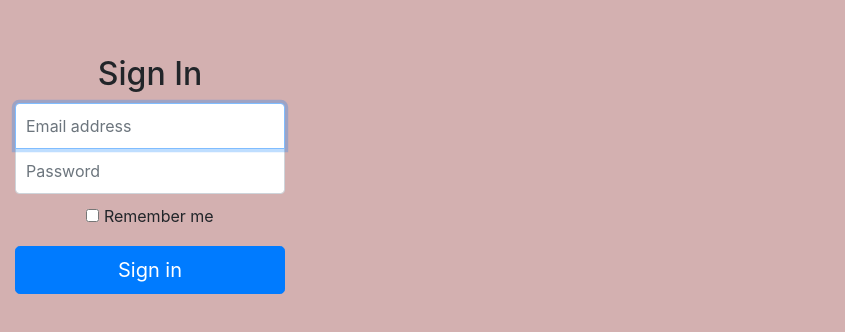
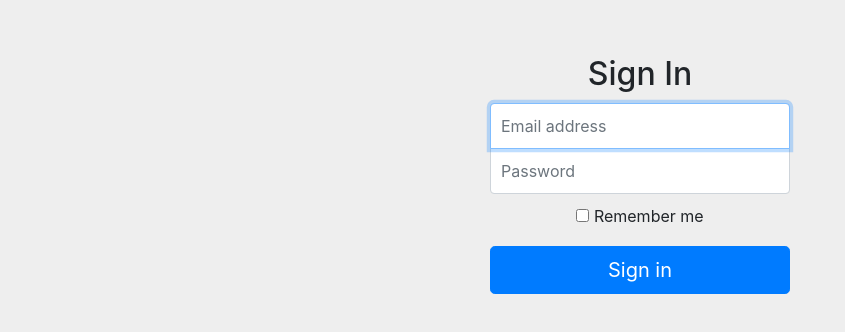
Before and after one commit to vakar4uk/NewProject, an Angular app: page / in a window 1280 px wide. Shown: the top 332 px of the page, without its empty margins (0-845 px from the left). Built offline with nearby package versions, Linux system fonts and the light colour scheme.

Commit message:
Revert "df"
This reverts commit c02fd29dc0ae85c7e4cc5bd90d633d97f7593031.

```diff
--- a/src/app/app.component.html
+++ b/src/app/app.component.html
@@ -1,6 +1,18 @@
-<div class="row">
-        <div>
-          <!--router-outlet will display the selected path-->
-          <router-outlet></router-outlet>
-        </div>
-      </div>
+
+<div class="container">
+
+          <form class="form-signin">
+            <h2 class="form-signin-heading">Sign In</h2>
+            <label for="inputEmail" class="sr-only">Email address</label>
+            <input type="email" id="inputEmail" class="form-control" placeholder="Email address" required autofocus>
+            <label for="inputPassword" class="sr-only">Password</label>
+            <input type="password" id="inputPassword" class="form-control" placeholder="Password" required>
+            <div class="checkbox">
+              <label>
+                <input type="checkbox" value="remember-me"> Remember me
+              </label>
+            </div>
+            <button class="btn btn-lg btn-primary btn-block" type="submit">Sign in</button>
+          </form>
+
+        </div> <!-- /container -->
--- a/src/app/app.component.ts
+++ b/src/app/app.component.ts
@@ -6,4 +6,5 @@ import { Component } from '@angular/core';
   styleUrls: ['./app.component.css']
 })
 export class AppComponent {
+  title = 'app';
 }
--- a/src/app/app.module.ts
+++ b/src/app/app.module.ts
@@ -1,28 +1,16 @@
 import { BrowserModule } from '@angular/platform-browser';
 import { NgModule } from '@angular/core';
-import { FormsModule } from '@angular/forms';
-import { HttpModule } from '@angular/http';
-import { Routes, RouterModule } from '@angular/router';
 import { BsDropdownModule } from 'ngx-bootstrap/dropdown';
 
 import { AppComponent } from './app.component';
-import { LoginComponent } from './login/login.component';
-
-const appRoutes: Routes =[
-  { path: '', component: LoginComponent }
-];
 
 @NgModule({
   declarations: [
-    AppComponent,
-    LoginComponent
+    AppComponent
   ],
   imports: [
     BrowserModule,
-    FormsModule,
-    HttpModule,
-    RouterModule.forRoot(appRoutes),
-    BsDropdownModule.forRoot(appRoutes),
+    BsDropdownModule.forRoot()
   ],
   providers: [],
   bootstrap: [AppComponent]
--- a/src/app/login/login.component.css
+++ /dev/null
@@ -1,40 +0,0 @@
-body {
-    padding-top: 40px;
-    padding-bottom: 40px;
-    background-color: #9F3838;
-  }
-
-  .form-signin {
-    max-width: 330px;
-    padding: 15px;
-    margin: 0 auto;
-  }
-  .form-signin .form-signin-heading,
-  .form-signin .checkbox {
-    margin-bottom: 10px;
-    text-align: center;
-  }
-  .form-signin .checkbox {
-    font-weight: normal;
-  }
-  .form-signin .form-control {
-    position: relative;
-    height: auto;
-    -webkit-box-sizing: border-box;
-            box-sizing: border-box;
-    padding: 10px;
-    font-size: 16px;
-  }
-  .form-signin .form-control:focus {
-    z-index: 2;
-  }
-  .form-signin input[type="email"] {
-    margin-bottom: -1px;
-    border-bottom-right-radius: 0;
-    border-bottom-left-radius: 0;
-  }
-  .form-signin input[type="password"] {
-    margin-bottom: 10px;
-    border-top-left-radius: 0;
-    border-top-right-radius: 0;
-  }
--- a/src/app/login/login.component.html
+++ /dev/null
@@ -1,17 +0,0 @@
-<div class="container">
-
-          <form class="form-signin">
-            <h2 class="form-signin-heading">Sign In</h2>
-            <label for="inputEmail" class="sr-only">Email address</label>
-            <input type="email" id="inputEmail" class="form-control" placeholder="Email address" required autofocus>
-            <label for="inputPassword" class="sr-only">Password</label>
-            <input type="password" id="inputPassword" class="form-control" placeholder="Password" required>
-            <div class="checkbox">
-              <label>
-                <input type="checkbox" value="remember-me"> Remember me
-              </label>
-            </div>
-            <button class="btn btn-lg btn-primary btn-block" type="submit">Sign in</button>
-          </form>
-
-        </div> <!-- /container -->
--- a/src/app/login/login.component.ts
+++ /dev/null
@@ -1,15 +0,0 @@
-import { Component, OnInit } from '@angular/core';
-
-@Component({
-  selector: 'app-login',
-  templateUrl: './login.component.html',
-  styleUrls: ['./login.component.css']
-})
-export class LoginComponent implements OnInit {
-
-  constructor() { }
-
-  ngOnInit() {
-  }
-
-}
--- a/src/styles.css
+++ b/src/styles.css
@@ -2,5 +2,40 @@
 body {
     padding-top: 40px;
     padding-bottom: 40px;
-    background-color: #D3B0B0;
+    background-color: #eee;
   }
+
+  .form-signin {
+    max-width: 330px;
+    padding: 15px;
+    margin: 0 auto;
+  }
+  .form-signin .form-signin-heading,
+  .form-signin .checkbox {
+    margin-bottom: 10px;
+    text-align: center;
+  }
+  .form-signin .checkbox {
+    font-weight: normal;
+  }
+  .form-signin .form-control {
+    position: relative;
+    height: auto;
+    -webkit-box-sizing: border-box;
+            box-sizing: border-box;
+    padding: 10px;
+    font-size: 16px;
+  }
+  .form-signin .form-control:focus {
+    z-index: 2;
+  }
+  .form-signin input[type="email"] {
+    margin-bottom: -1px;
+    border-bottom-right-radius: 0;
+    border-bottom-left-radius: 0;
+  }
+  .form-signin input[type="password"] {
+    margin-bottom: 10px;
+    border-top-left-radius: 0;
+    border-top-right-radius: 0;
+  }
```
